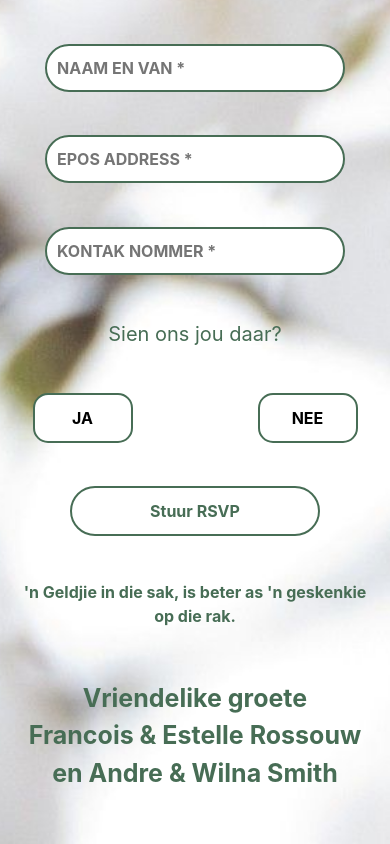
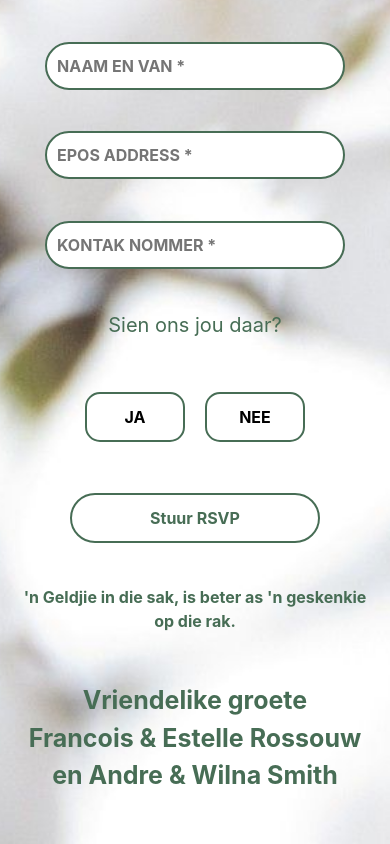
Before and after one commit to smitti24/jacques-wedding-app, an Angular app in the folder Development/Client Websites/Jacques and Anita Wedding website/jacques-wedding-app/: page / in a window 390 px wide. Shown: the part 1404-2248 px from the top of the page. Built offline with nearby package versions, Linux system fonts and the light colour scheme.

Commit message:
Added phone number

```diff
--- a/Development/Client Websites/Jacques and Anita Wedding website/jacques-wedding-app/src/app/app.component.html
+++ b/Development/Client Websites/Jacques and Anita Wedding website/jacques-wedding-app/src/app/app.component.html
@@ -61,7 +61,7 @@
         </div>
       </div>
 
-      <div class="row">
+      <div class="row rsvp-button-row">
         <div class="col-xs-6 rsvp-button" >
           <button [ngClass]="comming" (click)="rsvp(true)">JA</button>
         </div>
--- a/Development/Client Websites/Jacques and Anita Wedding website/jacques-wedding-app/src/app/app.component.scss
+++ b/Development/Client Websites/Jacques and Anita Wedding website/jacques-wedding-app/src/app/app.component.scss
@@ -127,7 +127,13 @@
 
     }
 
+    .rsvp-button-row {
+      justify-content: center;
+    }
+
     .rsvp-button {
+      margin: 10px;
+
       button {
         cursor: pointer;
         width: 100px;
```
